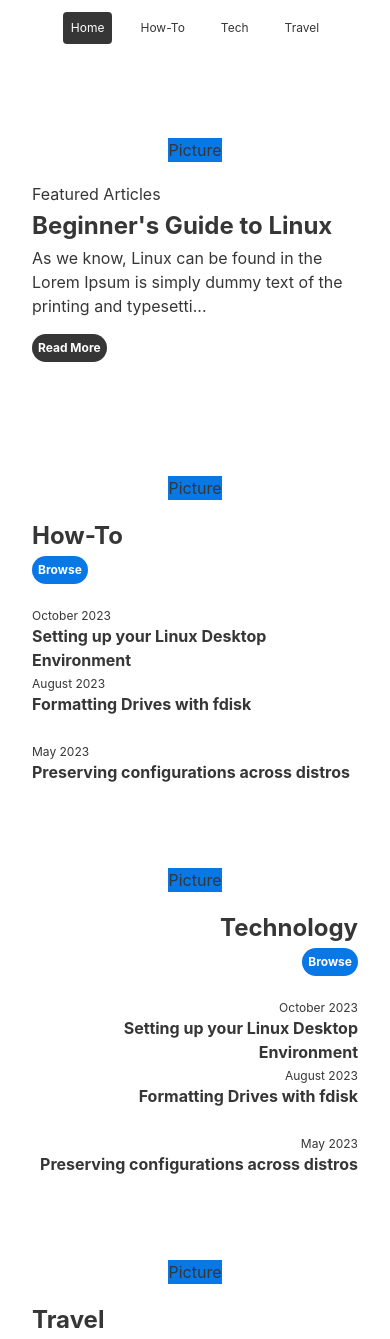
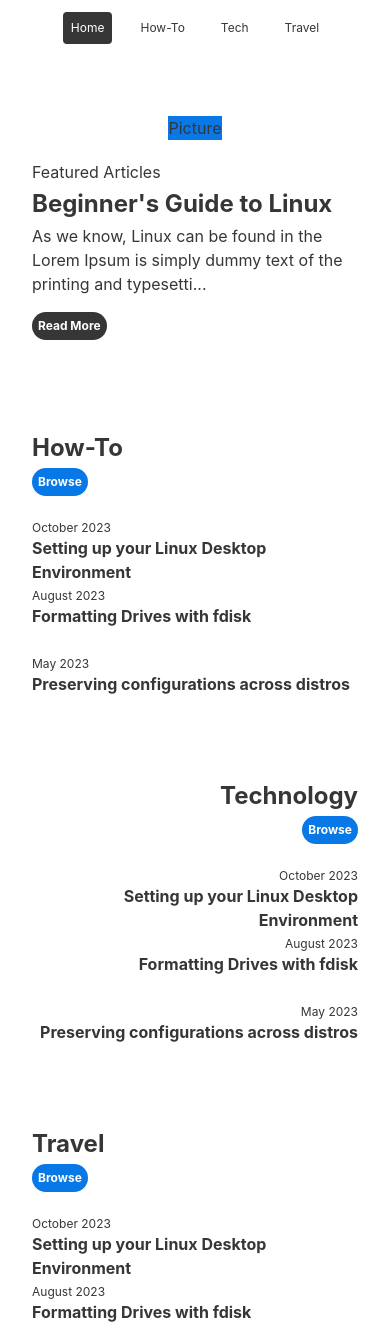
Before and after one commit to germaniii-com/blog.germaniii.com, a Gatsby site in the folder gatsby/: page / in a window 390 px wide. Shown: the top 1339 px of the page. Built offline with nearby package versions, Linux system fonts and the light colour scheme; Gatsby itself is replaced by a stand-in of ours.

Commit message:
Remove photos in mobile

```diff
--- a/gatsby/src/components/home/PicTextSection.jsx
+++ b/gatsby/src/components/home/PicTextSection.jsx
@@ -4,7 +4,7 @@ import { Link } from "gatsby";
 const PicTextSection = ({ title, link, posts }) => {
   return (
     <div class="self-center text-primary rounded-xl p-5 flex gap-y-5 flex-col md:flex-row md:gap-x-5">
-      <div class="self-center bg-accent">Picture</div>
+      <div class="self-center bg-accent hidden md:block">Picture</div>
       <div class="flex-grow grid grid-rows-[1fr_auto] gap-y-6">
         <div class="flex flex-col gap-y-1">
           <span class="text-2xl font-bold self-start">{title}</span>
--- a/gatsby/src/components/home/TextPicSection.jsx
+++ b/gatsby/src/components/home/TextPicSection.jsx
@@ -22,7 +22,7 @@ const TextPicSection = ({ title, link, posts }) => {
           </ul>
         </div>
       </div>
-      <div class="self-center bg-accent">Picture</div>
+      <div class="self-center bg-accent hidden md:block">Picture</div>
     </div>
   );
 };
```
